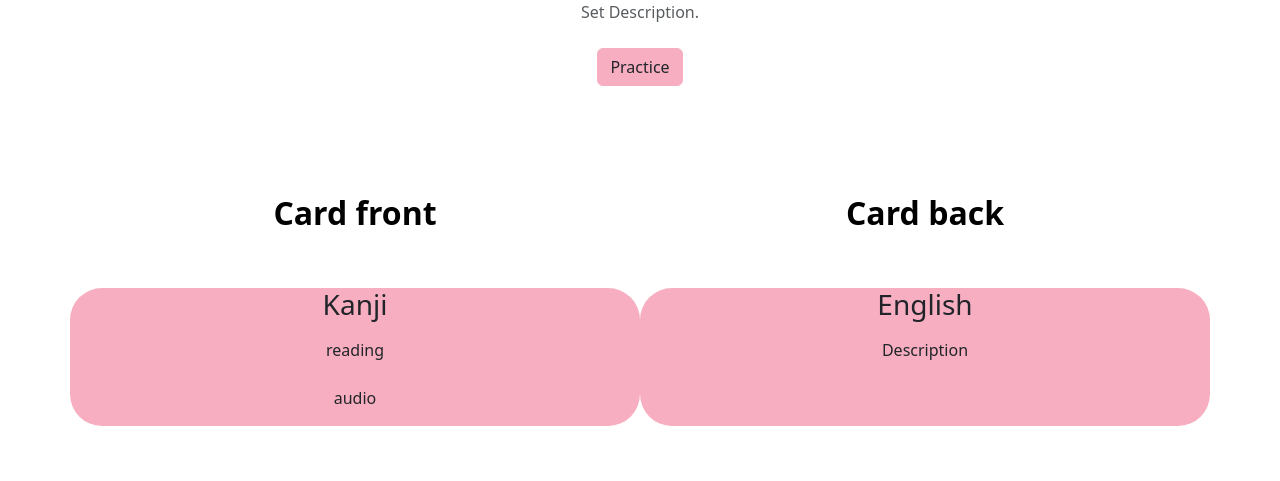
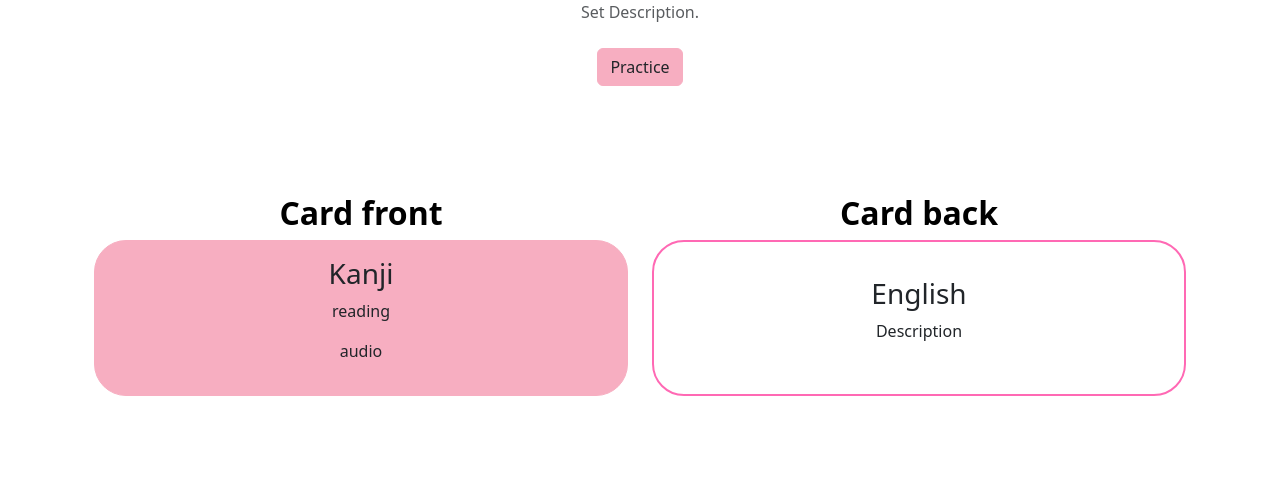
Before and after one commit to emmabry/sakura-app, a Flask app: page /set in a window 1280 px wide. Shown: the part 225-706 px from the top of the page. Run offline with Flask 3, Linux system fonts and the light colour scheme; parts of the project's set-up code (start-up, migrations or seed data) failed here and were passed over.

Commit message:
Add individual flashcards page

```diff
--- a/templates/base.html
+++ b/templates/base.html
@@ -10,6 +10,14 @@
         .my-button {
             background-color: #F7AEC1;
             border-color: #F7AEC1;
+        }
+        .flash-front {
+            background-color: #F7AEC1;
+            border-color: #F7AEC1;
+        }
+        .flash-back {
+            border: 2px solid #FF69B4;
+            border-radius: 15px;
         }
         .my-button:hover {
             background-color: #FF69B4;
--- a/templates/set.html
+++ b/templates/set.html
@@ -1,30 +1,38 @@
-{%  include 'base.html' %}
+{% include 'base.html' %}
 
 <main>
     <div class="container mt-5 mb-1">
         <div class="position-relative p-5 text-center text-muted bg-body rounded-5">
             <h1 class="text-body-emphasis">Set Name</h1>
             <p class="col-lg-6 mx-auto mb-4">Set Description.</p>
-            <a href="#" class="my-button btn">Practice</a>
+            <a href="#" class="btn my-button">Practice</a>
         </div>
     </div>
-    <div class="container px-4 py-2 align-items-center">
-    <div class="row row-cols-2 align-items-stretch g-5 py-5">
-      <div class="col d-flex flex-column align-items-center gap-2">
-        <h2 class="fw-bold text-body-emphasis">Card front</h2>
-      </div>
-        <div class="col d-flex flex-column align-items-center gap-2">
-        <h2 class="fw-bold text-body-emphasis">Card back</h2>
-        </div>
-        <div class="col d-flex flex-column align-items-center my-button rounded-5 gap-2">
+
+    <div class="container px-4 py-2">
+        <!-- Row for titles and cards -->
+        <div class="row g-4 py-5 align-items-stretch">
+            <!-- Card Front -->
+            <div class="col-md-6">
+                <div class="d-flex flex-column h-100">
+                    <h2 class="fw-bold text-body-emphasis text-center">Card front</h2>
+                    <div class="card flash-front rounded-5 p-3 d-flex flex-column justify-content-center align-items-center h-100">
                         <h3>Kanji</h3>
                         <p>reading</p>
                         <p>audio</p>
                     </div>
-            <div class="col d-flex flex-column align-items-center my-button rounded-5 gap-2">
+                </div>
+            </div>
+            <!-- Card Back -->
+            <div class="col-md-6">
+                <div class="d-flex flex-column h-100">
+                    <h2 class="fw-bold text-body-emphasis text-center">Card back</h2>
+                    <div class="card flash-back rounded-5 p-3 d-flex flex-column justify-content-center align-items-center h-100">
                         <h3>English</h3>
                         <p>Description</p>
                     </div>
                 </div>
             </div>
+        </div>
+    </div>
 </main>
```
Lines whose indentation alone changed are shown as unchanged.
